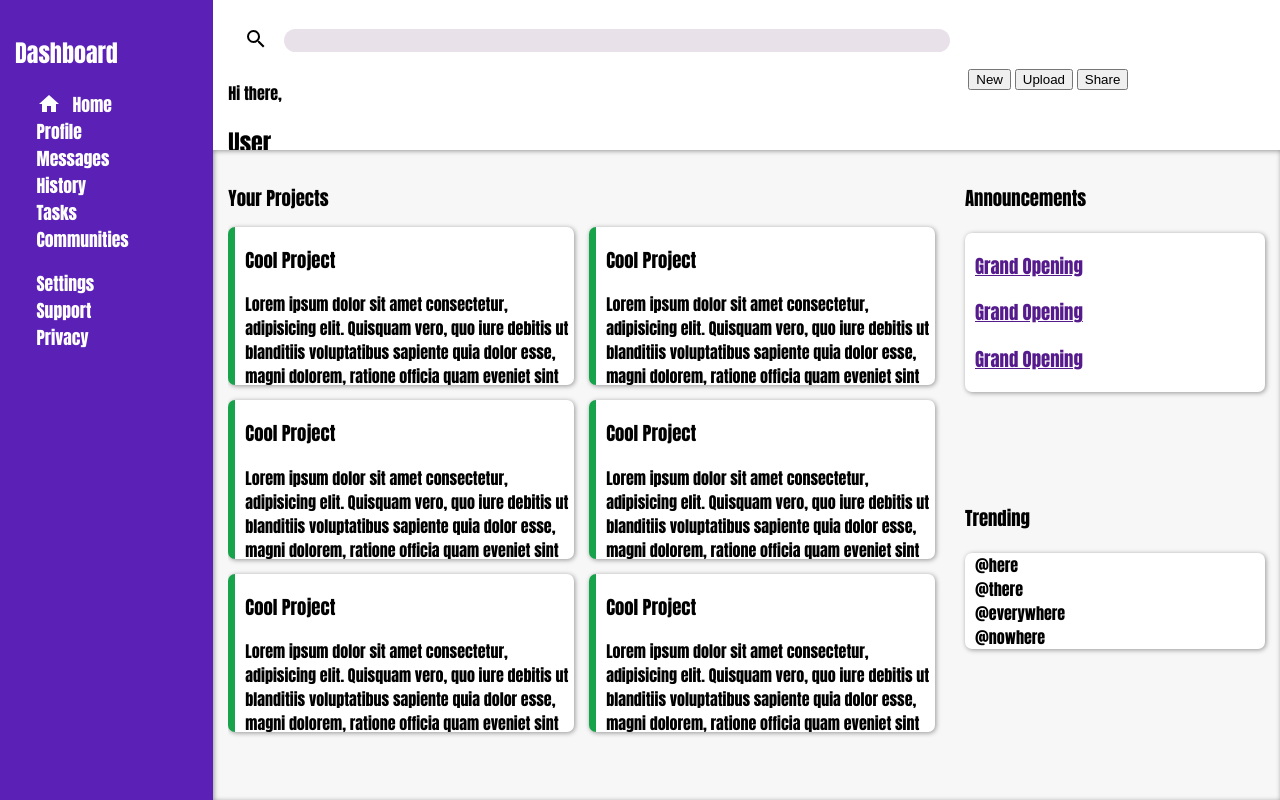
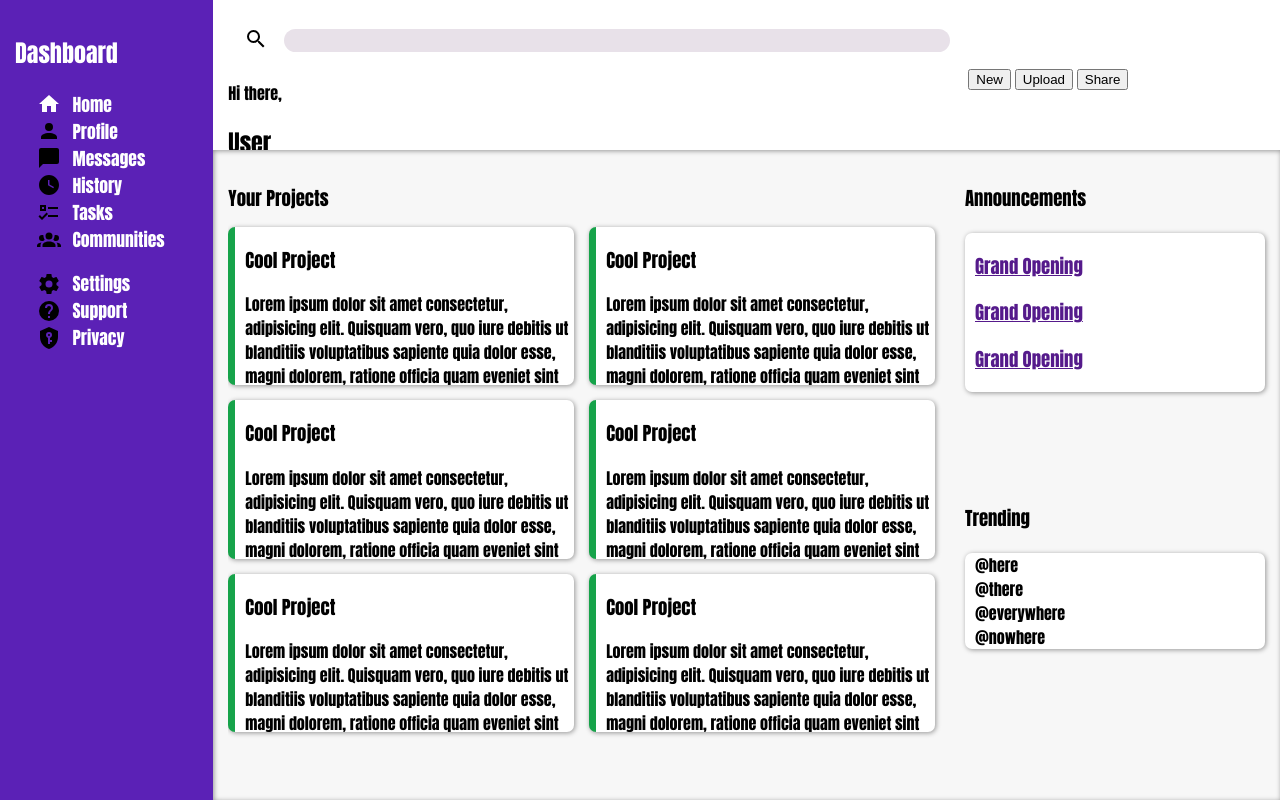
Before and after one commit to LukasErekson/admin-dashboard, a plain HTML site: page index.html in a window 1280 px wide. Drawn offline with Linux system fonts and the light colour scheme.

Commit message:
Add icons to Dashboard nav

```diff
--- a/index.html
+++ b/index.html
@@ -18,19 +18,19 @@
       <div class="navgroup">
         <ul class="nav-list">
           <li><a href=""><img src="./images/icons/home.svg" alt="Home"> Home</a></li>
-          <li><a href="">Profile</a></li>
-          <li><a href="">Messages</a></li>
-          <li><a href="">History</a></li>
-          <li><a href="">Tasks</a></li>
-          <li><a href="">Communities</a></li>
+          <li><a href=""><img src="./images/icons/account.svg" alt="Profile"> Profile</a></li>
+          <li><a href=""><img src="./images/icons/message.svg" alt=""> Messages</a></li>
+          <li><a href=""><img src="./images/icons/clock-time-four.svg" alt=""> History</a></li>
+          <li><a href=""><img src="./images/icons/format-list-checks.svg" alt=""> Tasks</a></li>
+          <li><a href=""><img src="./images/icons/account-group.svg" alt=""> Communities</a></li>
         </ul>
       </div>
 
       <div class="navgroup">
         <ul class="nav-list">
-          <li><a href="">Settings</a></li>
-          <li><a href="">Support</a></li>
-          <li><a href="">Privacy</a></li>
+          <li><a href=""><img src="./images/icons/cog.svg" alt=""> Settings</a></li>
+          <li><a href=""><img src="./images/icons/help-circle.svg" alt=""> Support</a></li>
+          <li><a href=""><img src="./images/icons/shield-key.svg" alt=""> Privacy</a></li>
         </ul>
       </div>
     </nav>
```
Also changed, not shown: images/icons/account-group.svg (added), images/icons/account.svg (added), images/icons/bell-outline.svg (added), images/icons/clock-time-four.svg (added), images/icons/cog.svg (added), images/icons/eye-off-outline.svg (added), images/icons/format-list-checks.svg (added), images/icons/heart-outline.svg (added), images/icons/help-circle.svg (added), images/icons/message.svg (added), images/icons/share-variant.svg (added), images/icons/shield-key.svg (added).
